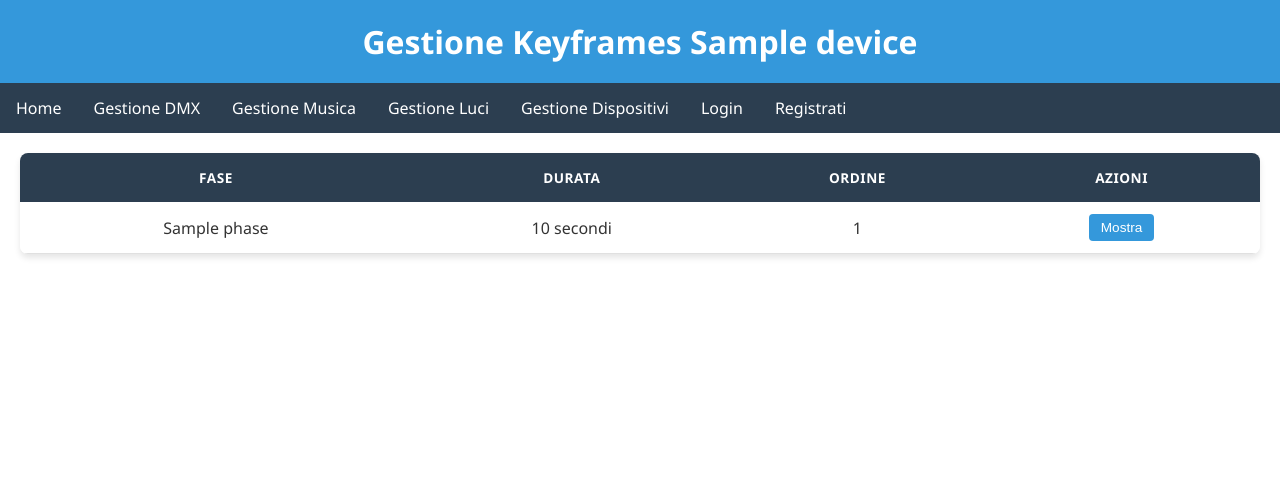
After one commit to marc-etti/presepy, a Flask app: page /keyframes_management/1 in a window 1280 px wide. The commit adds this page. Shown: the top 494 px of the page. Run offline with Flask 3, Linux system fonts and the light colour scheme; tables that the repository leaves empty hold one stand-in row (values such as "Sample post").

Commit message:
implementata la visualizzazione dei dispositivi e dei keyframe e la modifica dei keyframe

```diff
--- a/app/__init__.py
+++ b/app/__init__.py
@@ -16,14 +16,14 @@ def create_app():
     from app.routes import main_bp
     from app.services.audio_management import audio_bp
     from app.services.dmx_management import dmx_bp
-    from app.services.devices_management import light_bp
+    from app.services.devices_management import devices_bp
     from app.auth import auth_bp
 
     # Registra i blueprint
     app.register_blueprint(main_bp)
     app.register_blueprint(audio_bp)
     app.register_blueprint(dmx_bp)
-    app.register_blueprint(light_bp)
+    app.register_blueprint(devices_bp)
     app.register_blueprint(auth_bp)
 
     # controllo che il file data.json esista e in caso contrario lo creo
--- a/app/services/devices_management.py
+++ b/app/services/devices_management.py
@@ -1,15 +1,79 @@
 from config import Config
 
-from flask import Blueprint, request, jsonify
+from flask import Blueprint, jsonify, render_template, flash, request, redirect, url_for
 
-import json
+from sqlalchemy.orm import joinedload
+from app.models import Device, Channel, Phase, Keyframe
 
 from app.services.devices_utils.lights_utils import get_lights
 
 # Creazione del Blueprint
-light_bp = Blueprint('light', __name__)
+devices_bp = Blueprint('devices', __name__)
 
-@light_bp.route('/get_lights_info', methods=['GET'])
+@devices_bp.route('/get_lights_info', methods=['GET'])
 def get_lights_info():
     lights = get_lights()
     return jsonify(lights)
+
+@devices_bp.route('/get_devices_info', methods=['GET'])
+def get_devices_info():
+    """
+    Restituisce tutti i dispositivi presenti nel database.
+    """
+    devices = Device.query.all()
+    return render_template('devices_management.html', devices=devices)
+
+@devices_bp.route('/keyframes_management/<int:device_id>', methods=['GET', 'POST'])
+def keyframes_management(device_id):
+    """
+    Restituisce le informazioni di un dispositivo specifico.
+    """
+    device = Device.query.filter_by(id=device_id).first()
+    phases = Phase.query.order_by(Phase.order).all()
+    channels = (
+        Channel.query
+        .filter_by(device_id=device_id)
+        .order_by(Channel.number)
+        .options(joinedload(Channel.keyframes))
+        .all()
+    )
+
+    for channel in channels:
+        channel.keyframes.sort(key=lambda x: x.position)
+
+    return render_template('keyframes_management.html', device=device, phases=phases, channels=channels)
+
+@devices_bp.route('/edit_keyframe_form/<int:device_id>/<int:phase_id>/<int:position>', methods=['GET'])
+def edit_keyframe_form(device_id, phase_id, position):
+    """
+    Restituisce il form per modificare un keyframe.
+    """
+    device = Device.query.filter_by(id=device_id).first()
+
+    channels_ids = [channel.id for channel in device.channels]
+    keyframes = (
+        Keyframe.query
+        .filter_by(phase_id=phase_id, position=position)
+        .filter(Keyframe.channel_id.in_(channels_ids))
+        .order_by(Keyframe.channel_id)
+        .all()
+    )
+    if not keyframes:
+        flash('Keyframe not found', 'error')
+        return render_template('keyframes_management.html', device=device)
+
+    return render_template('keyframes_form.html', device=device, keyframes=keyframes)
+
+@devices_bp.route('/update_keyframe', methods=['POST'])
+def update_keyframe():
+    form_data = request.form
+    for key, value in form_data.items():
+        if key.startswith('keyframeID-'):
+            keyframe_id = int(key.split('-')[1])
+            keyframe = Keyframe.query.get(keyframe_id)
+            if keyframe:
+                keyframe.value = value
+                keyframe.update()
+    device_id = int(form_data.get('device_id'))
+    flash('Keyframe updated successfully', 'success')
+    return redirect(url_for('devices.keyframes_management', device_id=device_id))
--- a/app/static/css/base.css
+++ b/app/static/css/base.css
@@ -155,3 +155,75 @@ footer {
 .flash-message button:focus {
     outline: none;
 }
+
+/* Stile per la tabella dei dispositivi */
+.device-table {
+    font-family: 'Segoe UI', Tahoma, Geneva, Verdana, sans-serif;
+    margin: 20px;
+    box-shadow: 0 4px 6px rgba(0, 0, 0, 0.1);
+    border-radius: 8px;
+    overflow: hidden;
+}
+
+.device-table table{
+    width: 100%;
+    border-collapse: collapse;
+    background-color: white;
+}
+
+.device-table thead {
+    background-color: #2c3e50;
+    color: white;
+}
+
+.device-table th {
+    padding: 15px;
+    text-align: center;
+    font-weight: 600;
+    text-transform: uppercase;
+    font-size: 0.85rem;
+    letter-spacing: 0.5px;
+}
+
+/* Corpo della tabella */
+.device-table tbody tr {
+    border-bottom: 1px solid #e0e0e0;
+    transition: background-color 0.2s ease;
+    text-align: center;
+}
+
+.device-table tbody tr:hover {
+    background-color: #f5f5f5;
+}
+
+.device-table td {
+    padding: 12px 15px;
+    color: #333;
+}
+
+/* Stile per lo stato "on" */
+.status-on {
+    display: inline-block;
+    padding: 5px 10px;
+    background-color: #2ecc71;
+    color: white;
+    border-radius: 20px;
+    font-size: 0.8rem;
+    font-weight: 500;
+}
+
+/* Stile per il pulsante Modifica */
+.device-table button {
+    padding: 6px 12px;
+    background-color: #3498db;
+    color: white;
+    border: none;
+    border-radius: 4px;
+    cursor: pointer;
+    font-size: 0.85rem;
+    transition: background-color 0.2s ease;
+}
+
+.device-table button:hover {
+    background-color: #2980b9;
+}
--- a/app/templates/base.html
+++ b/app/templates/base.html
@@ -27,6 +27,9 @@
             </li>
             <li>
                 <a href="{{ url_for('main.light_management') }}" {% if request.endpoint == 'main.light_management' %}class="current"{% endif %}>Gestione Luci</a>
+            </li>
+            <li>
+                <a href="{{ url_for('main.devices_management') }}" {% if request.endpoint == 'main.devices_management' %}class="current"{% endif %}>Gestione Dispositivi</a>
             </li>
             {% if current_user.is_authenticated %}
                 <li>
--- /dev/null
+++ b/app/templates/keyframes_management.html
@@ -0,0 +1,86 @@
+{% extends "base.html" %}
+
+{% block title %}Gestione Keyframes{% endblock %}
+
+{% block header %}
+    <h1>Gestione Keyframes {{device.name}}</h1>
+{% endblock %}
+
+{% block content %}
+
+    <div class="device-table">
+        <table>
+            <thead>
+                <tr>
+                    <th>Fase</th>
+                    <th>Durata</th>
+                    <th>Ordine</th>
+                    <th>Azioni</th>
+                </tr>
+            </thead>
+            <tbody>
+            {% for phase in phases %}
+                <tr>
+                    <td>{{ phase.name }}</td>
+                    <td>{{ phase.duration }} secondi</td>
+                    <td>{{ phase.order }}</td>
+                    <td>
+                        <button onclick="showHideKeyframes('{{ phase.id }}')">Mostra</button>
+                    </td>
+                </tr>
+                    <tr id="keyframes-{{ phase.id }}"
+                        style="visibility: hidden; display: none;">
+                        <td>Keyframes <br> {{ phase.name }}</td>
+                        <td colspan="3">
+                            <table>
+                                {% for channel in channels %}
+                                    <tr>
+                                        <td>
+                                            Canale DMX: {{ channel.number }} <br>
+                                            Tipo: {{ channel.type }}
+                                        </td>
+
+                                    {% for keyframe in channel.keyframes %}
+                                    {% if keyframe.phase_id == phase.id %}
+                                        <td>
+                                            {{ keyframe.description }} <br>
+                                            Posizione: {{ keyframe.position }} <br>
+                                            Valore: {{ keyframe.value }} <br>
+                                            <a href="{{ url_for('devices.edit_keyframe_form',
+                                                        device_id=device.id,
+                                                        phase_id=phase.id,
+                                                        position=keyframe.position) }}">
+                                                Modifica
+                                            </a>
+                                        </td>
+                                    {% endif %}
+                                    {% endfor %}
+                                    </tr>
+                                {% endfor %}
+                            </table>
+                        </td>
+                    </tr>
+            {% endfor %}
+            </tbody>
+        </table>
+    </div>
+{% endblock %}
+
+{% block scripts %}
+    <script>
+        // Funzione per mostrare/nascondere la tabella dei keyframes
+        function showHideKeyframes(phaseId) {
+            var keyframesRow = document.getElementById('keyframes-' + phaseId);
+            var button = event.target;
+            if (keyframesRow.style.display === 'none' || keyframesRow.style.visibility === 'hidden') {
+                keyframesRow.style.display = 'table-row';
+                keyframesRow.style.visibility = 'visible';
+                button.innerText = 'Nascondi';
+            } else {
+                keyframesRow.style.display = 'none';
+                keyframesRow.style.visibility = 'hidden';
+                button.innerText = 'Mostra';
+            }
+        }
+    </script>
+{% endblock %}
```
Also changed, not shown: app/models/channel.py (+7 -7 lines), app/models/device.py (+3 -8 lines), app/models/keyframe.py (+10 -46 lines), app/models/phase.py (+3 -5 lines), app/routes.py (+15 -1 lines), app/services/test.py (deleted, +0 -32 lines), app/templates/devices_management.html (added, +115 -0 lines), app/templates/keyframes_form.html (added, +50 -0 lines).
